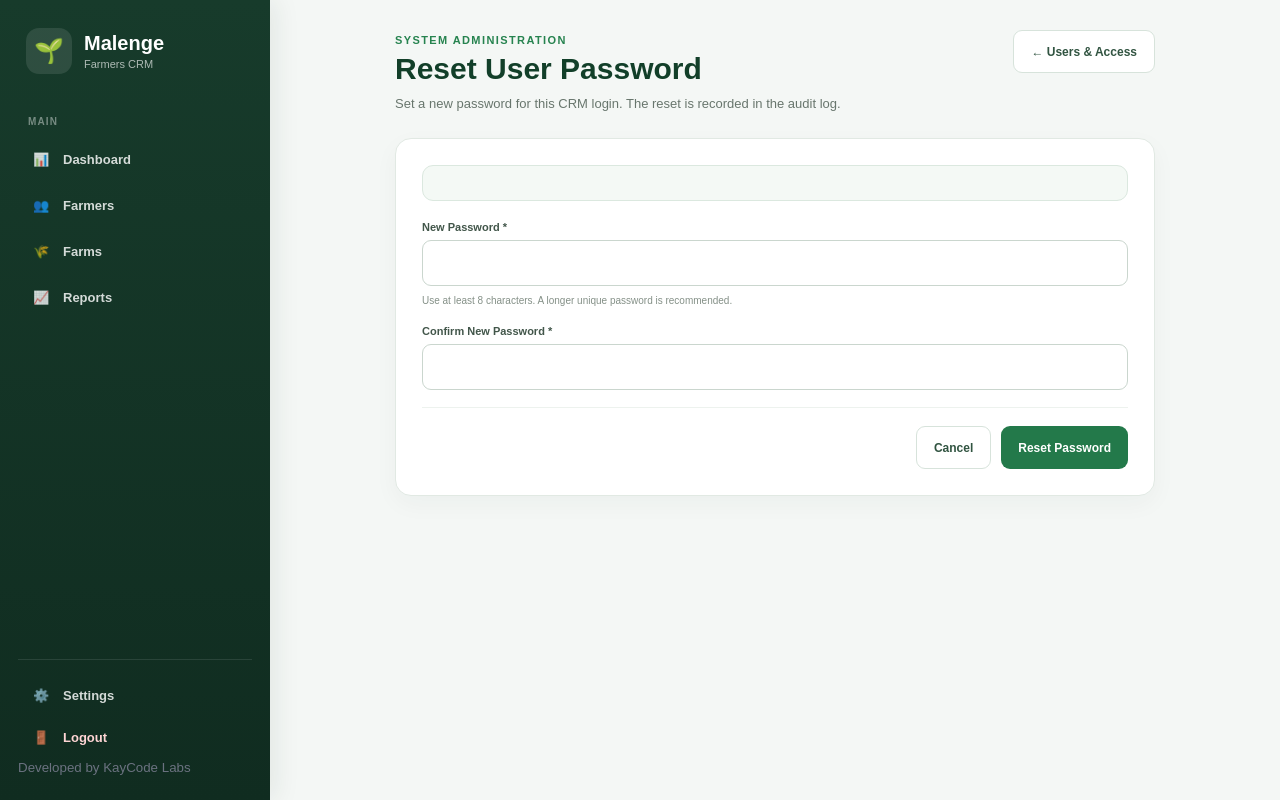
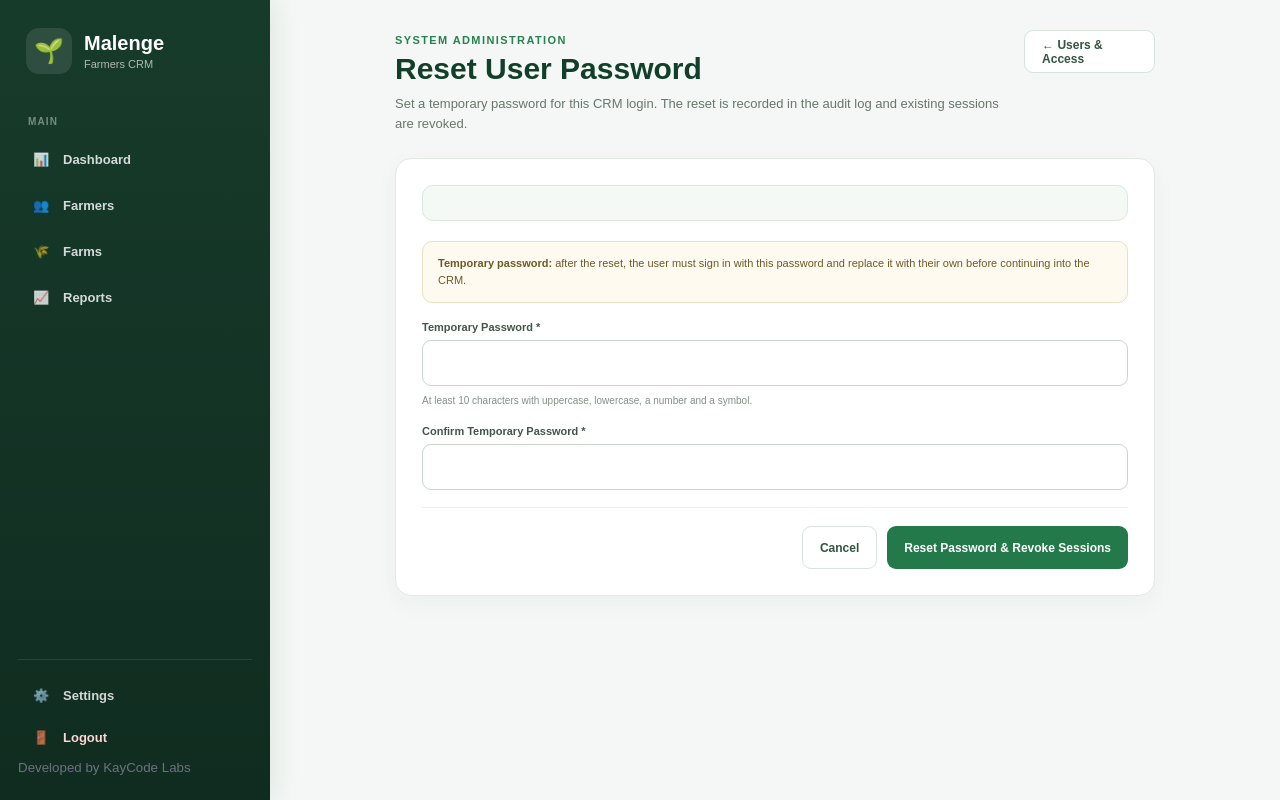
Before and after one commit to kaykwanele22/malengefarmerscrm, a Flask app: template templates/user_password_form.html in a window 1280 px wide. Run offline with Flask 3, Linux system fonts and the light colour scheme; the template is opened without the code that fills it, so the values that code supplies are empty.

Commit message:
Clarify secure temporary password reset policy

```diff
--- a/templates/user_password_form.html
+++ b/templates/user_password_form.html
@@ -15,6 +15,7 @@
 .field{display:flex;flex-direction:column;gap:7px;margin-bottom:17px}.field label{color:#42564a;font-size:11px;font-weight:800}
 .field input{height:46px;padding:0 12px;border:1px solid #cad6ce;border-radius:9px;font:inherit;font-size:13px}
 .help{color:#849087;font-size:10px;line-height:1.5}
+.security-note{margin-bottom:18px;padding:13px 15px;border:1px solid #eadfbf;border-radius:10px;background:#fffaf0;color:#6d5928;font-size:11px;line-height:1.55}
 .actions{padding-top:18px;display:flex;justify-content:flex-end;gap:10px;border-top:1px solid #edf2ee}
 .btn{min-height:43px;padding:0 17px;display:inline-flex;align-items:center;justify-content:center;border-radius:9px;text-decoration:none;font-size:12px;font-weight:800}
 .btn-secondary{border:1px solid #d7e3db;background:#fff;color:#315441}.btn-primary{border:0;background:#23794a;color:#fff;cursor:pointer}
@@ -28,7 +29,7 @@
         <div>
             <span class="password-eyebrow">SYSTEM ADMINISTRATION</span>
             <h1>Reset User Password</h1>
-            <p>Set a new password for this CRM login. The reset is recorded in the audit log.</p>
+            <p>Set a temporary password for this CRM login. The reset is recorded in the audit log and existing sessions are revoked.</p>
         </div>
         <a href="{{ url_for('users_list') }}" class="btn btn-secondary">← Users &amp; Access</a>
     </div>
@@ -41,20 +42,24 @@
             <small>{{ user.email }}{% if access %} · {{ access.role }} · {{ access.status }}{% endif %}</small>
         </div>
 
-        <div class="field">
-            <label for="new_password">New Password *</label>
-            <input id="new_password" name="new_password" type="password" minlength="8" required autocomplete="new-password">
-            <span class="help">Use at least 8 characters. A longer unique password is recommended.</span>
+        <div class="security-note">
+            <strong>Temporary password:</strong> after the reset, the user must sign in with this password and replace it with their own before continuing into the CRM.
         </div>
 
         <div class="field">
-            <label for="confirm_password">Confirm New Password *</label>
-            <input id="confirm_password" name="confirm_password" type="password" minlength="8" required autocomplete="new-password">
+            <label for="new_password">Temporary Password *</label>
+            <input id="new_password" name="new_password" type="password" minlength="10" required autocomplete="new-password">
+            <span class="help">At least 10 characters with uppercase, lowercase, a number and a symbol.</span>
+        </div>
+
+        <div class="field">
+            <label for="confirm_password">Confirm Temporary Password *</label>
+            <input id="confirm_password" name="confirm_password" type="password" minlength="10" required autocomplete="new-password">
         </div>
 
         <div class="actions">
             <a href="{{ url_for('users_list') }}" class="btn btn-secondary">Cancel</a>
-            <button type="submit" class="btn btn-primary">Reset Password</button>
+            <button type="submit" class="btn btn-primary">Reset Password &amp; Revoke Sessions</button>
         </div>
     </form>
 </div>
```
